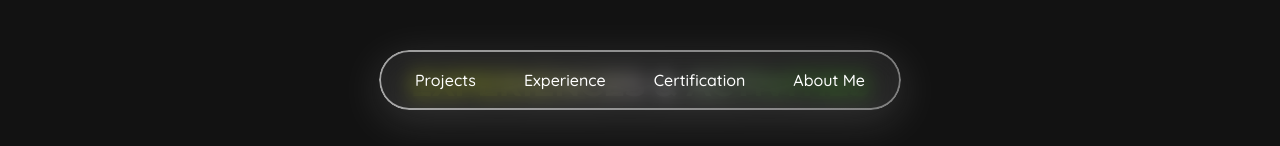
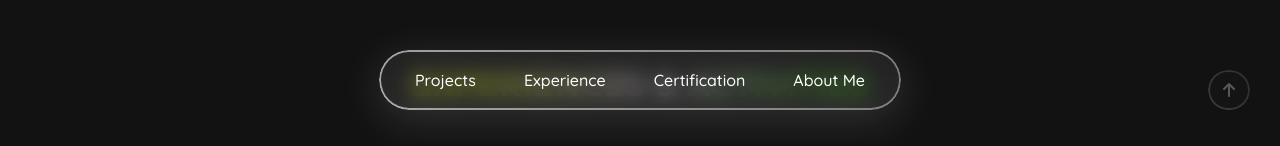
Before and after one commit to bayufadayan/portofolio, a React (Vite) app: page / in a window 1280 px wide. Shown: the part 790-936 px from the top of the page. Built offline with nearby package versions, Linux system fonts and the light colour scheme; no server answers.

Commit message:
feat: add to the top button

```diff
--- a/src/App.css
+++ b/src/App.css
@@ -130,18 +130,36 @@ main {
 nav ul a{
   text-decoration: none;
   display: flex;
-  cursor: none
+  cursor: none;
+  position: relative;
 }
 
 nav ul {
   list-style-type: none;
   display: flex;
   gap: 28px;
+  z-index: 10;
 }
 
 nav ul li:hover {
   cursor: none;
 }
+
+nav ul a::after {
+  content: "";
+  position: absolute;
+  bottom: -6px;
+  left: 0;
+  width: 0;
+  height: 2px;
+  background-color: rgb(255, 255, 255);
+  transition: width 0.3s ease-in-out;
+}
+
+nav ul a:hover::after {
+  width: 100%;
+}
+
 
 .introduction {
   display: flex;
@@ -905,6 +923,55 @@ footer {
 }
 
 /* ================SIDE NAVBAR================ */
+.toTheTop{
+  position: fixed;
+  z-index: 21;
+  bottom: -100px;
+  right: 30px;
+  display: flex;
+  justify-content: center;
+  transition: bottom 0.5s ease-in-out;
+  opacity: 0.3;
+  transition: all 0.3s ease;
+}
+
+.toTheTop:hover{
+  opacity: 1;
+  transform: translateY(-10px);
+}
+
+.toTheTop a{
+  pointer-events: auto;
+  cursor: none;
+}
+
+.toTheTopContainer{
+  background: rgba(39, 39, 39, 0.5);
+  backdrop-filter: blur(10px);
+  list-style-type: none;
+  padding: 10px 15px;
+  display: flex;
+  justify-content: center;
+  border-radius: 100px;
+  gap: 16px;
+  position: relative;
+  overflow: hidden;
+}
+
+.toTheTopContainer::before {
+  content: "";
+  position: absolute;
+  inset: 0;
+  border-radius: 100px;
+  padding: 2px;
+  background: linear-gradient(45deg, #d1d1d1, #a0a0a0, #808080, #606060, #d1d1d1);
+  background-size: 300% 300%;
+  animation: borderAnimation 5s linear infinite;
+  mask: linear-gradient(#fff 0 0) content-box, linear-gradient(#fff 0 0);
+  mask-composite: exclude;
+}
+
+
 .sideNavbarContainer {
   position: fixed;
   z-index: 20;
@@ -917,7 +984,7 @@ footer {
   transition: bottom 0.5s ease-in-out;
 }
 
-.sideNavbarContainer.show {
+.sideNavbarContainer.show, .toTheTop.show {
   bottom: 30px;
 }
 
@@ -958,7 +1025,6 @@ footer {
   border-image-slice: 1;
 }
 
-/* Styling item navbar */
 .sideNavbarContent a {
   text-decoration: none;
   color: white;
@@ -972,7 +1038,6 @@ footer {
   overflow: hidden;
 }
 
-/* Hover efek */
 .sideNavbarContent a:hover {
   background: rgba(255, 255, 255, 0.2);
   transform: scale(1.1);
--- a/src/App.tsx
+++ b/src/App.tsx
@@ -9,6 +9,7 @@ import Certificate from './section/certificate'
 import ProfileImage from './components/profileImage'
 import useCanvasCursor from './components/useCanvasCursor';
 import SideNavbar from './components/sideNavbar';
+import ToTheTop from './components/toTheTop';
 
 function App() {
   useCanvasCursor();
@@ -50,6 +51,9 @@ function App() {
       <div className={`cursor-dot ${cursorChange ? "cursor-dot-change" : ""}`} ref={cursorDotRef}></div>
       <div className={`cursor-outline ${cursorChange ? "cursor-outline-change" : ""}`} ref={cursorOutlineRef}></div>
       <div className="cursor-outline-blur" ref={cursorOutlineBlurRef}></div>
+      <ToTheTop
+        onMouseEnter={() => setCursorChange(true)}
+        onMouseLeave={() => setCursorChange(false)} />
       <SideNavbar
         onMouseEnter={() => setCursorChange(true)}
         onMouseLeave={() => setCursorChange(false)}
--- /dev/null
+++ b/src/components/toTheTop.tsx
@@ -0,0 +1,31 @@
+import { useEffect, useState } from "react";
+
+type NavigationProps = {
+    onMouseEnter: () => void;
+    onMouseLeave: () => void;
+};
+
+export default function ToTheTop({ onMouseEnter, onMouseLeave }: NavigationProps) {
+    const [show, setShow] = useState(false);
+
+    useEffect(() => {
+        const handleScroll = () => {
+            setShow(window.scrollY > 100);
+        };
+
+        window.addEventListener("scroll", handleScroll);
+        return () => window.removeEventListener("scroll", handleScroll);
+    }, []);
+
+    return (
+        <div className={`toTheTop ${show ? "show" : ""}`}>
+            <a href="#">
+                <ul className="toTheTopContainer" onMouseEnter={onMouseEnter} onMouseLeave={onMouseLeave} >
+                    <li>
+                        <i className="fa-solid fa-arrow-up"></i>
+                    </li>
+                </ul>
+            </a>
+        </div>
+    );
+}
```
